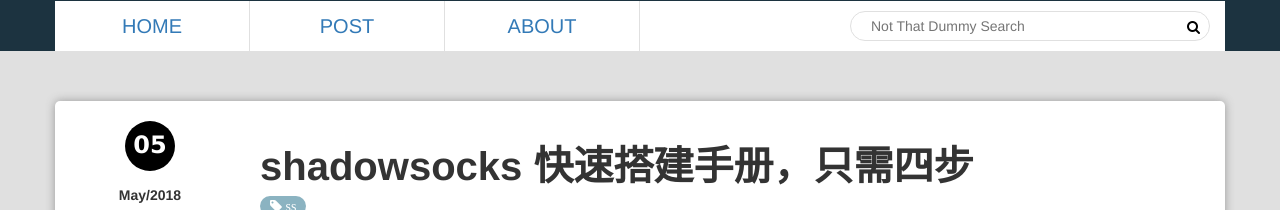
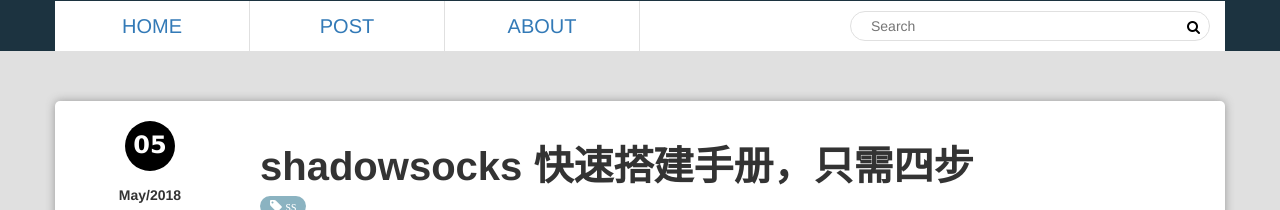
Before and after one commit to eeiee/eeiee.github.io, a Jekyll site: the page built from index.html, in a window 1280 px wide. Shown: the top 210 px of the page. Built offline with Jekyll 4.4.1, drawn with Linux system fonts in a browser that asks for light colours; Markdown is read by kramdown in place of the engine named in the settings; the list of posts is cut into pages by our own code; comment, search, counter and statistics services are not loaded.

Commit message:
[MDF] search hint

```diff
--- a/_includes/header.html
+++ b/_includes/header.html
@@ -27,7 +27,7 @@
             <div class="search col-lg-4 col-md-4 col-xs-12">
                 <form id="dummySearch">
                     <label for="search"></label>
-                    <input id="search" name="serach" type="text" placeholder="Not That Dummy Search">
+                    <input id="search" name="serach" type="text" placeholder="Search">
                     <i class="fa fa-search"></i>
                 </form>
                 <script>
```
